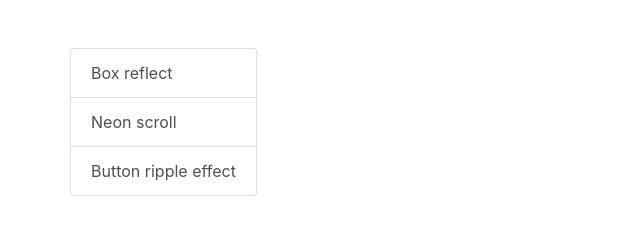
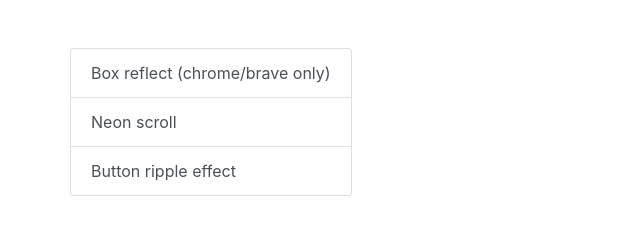
Before and after one commit to Riraseth/CSS_effects, a plain HTML site: page index.html in a window 1280 px wide. Shown: the whole page, without its empty margins (0-640 px from the left). Drawn offline with nearby package versions, Linux system fonts and the light colour scheme.

Commit message:
Update index.html

```diff
--- a/index.html
+++ b/index.html
@@ -13,7 +13,8 @@
   <div class="container mt-5">
     <div class="row">
       <div class="list-group">
-        <a href="./box_reflect/index.html" class="list-group-item list-group-item-action">Box reflect</a>
+        <a href="./box_reflect/index.html" class="list-group-item list-group-item-action">Box reflect (chrome/brave
+          only)</a>
         <a href="./neon_scroll/index.html" class="list-group-item list-group-item-action">Neon scroll</a>
         <a href="./button_ripple_effect/index.html" class="list-group-item list-group-item-action">Button ripple
           effect</a>
```
